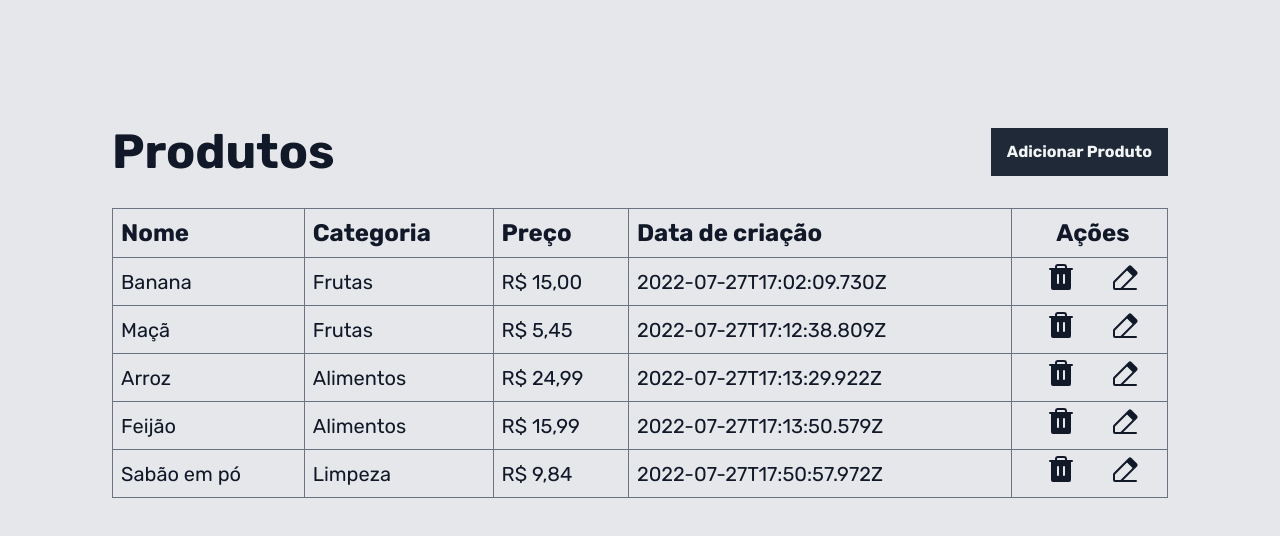
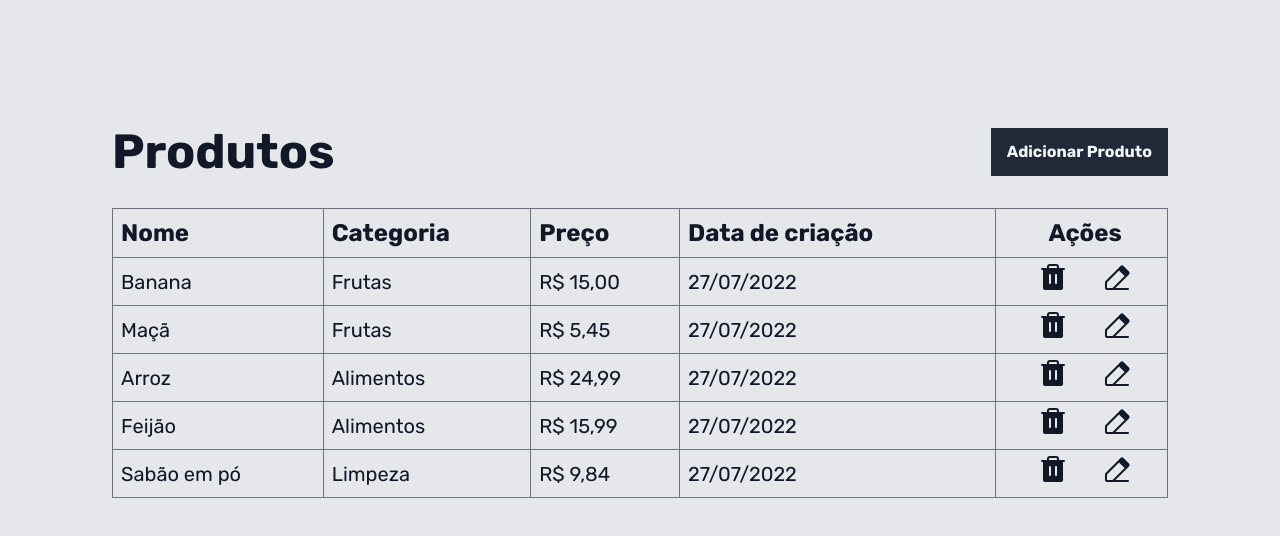
Before and after one commit to SirFaria/desafio-lista-de-produtos, a React (Vite) app: page / in a window 1280 px wide. Shown: the top 536 px of the page. Built offline with nearby package versions, Linux system fonts and the light colour scheme; data requests are answered from the project's data file.

Commit message:
👌 IMPROVE: Format data

```diff
--- a/src/pages/Home.tsx
+++ b/src/pages/Home.tsx
@@ -56,7 +56,9 @@ export function Home() {
                   }).format(product.price)}
                 </td>
                 <td className="border border-gray-500 pl-2 py-1 text-xl ">
-                  {product.createdAt}
+                  {new Intl.DateTimeFormat("pt-BR").format(
+                    new Date(product.createdAt)
+                  )}
                 </td>
                 <td className="border text-center border-gray-500 pl-2 py-1 text-xl ">
                   <button
```
